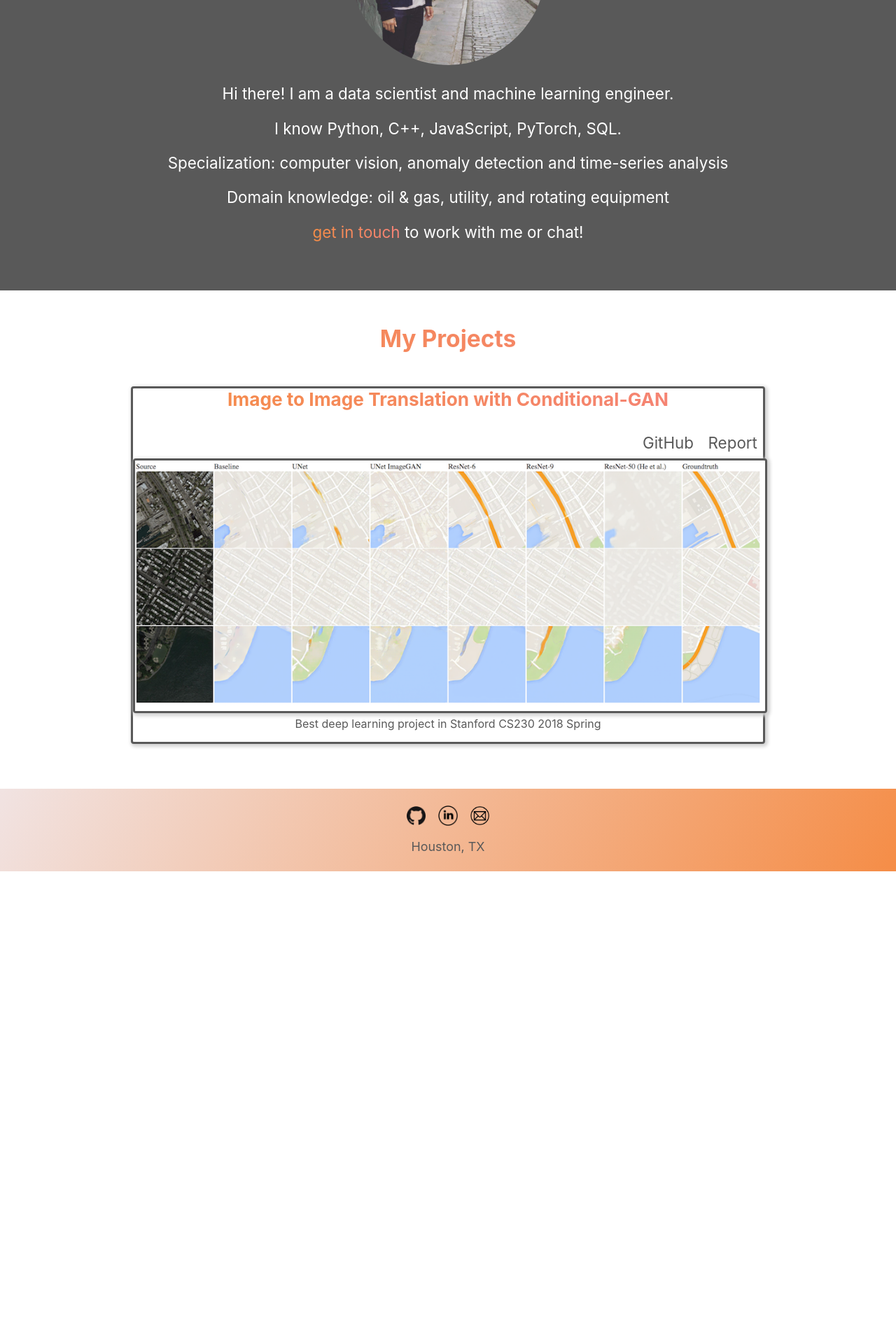
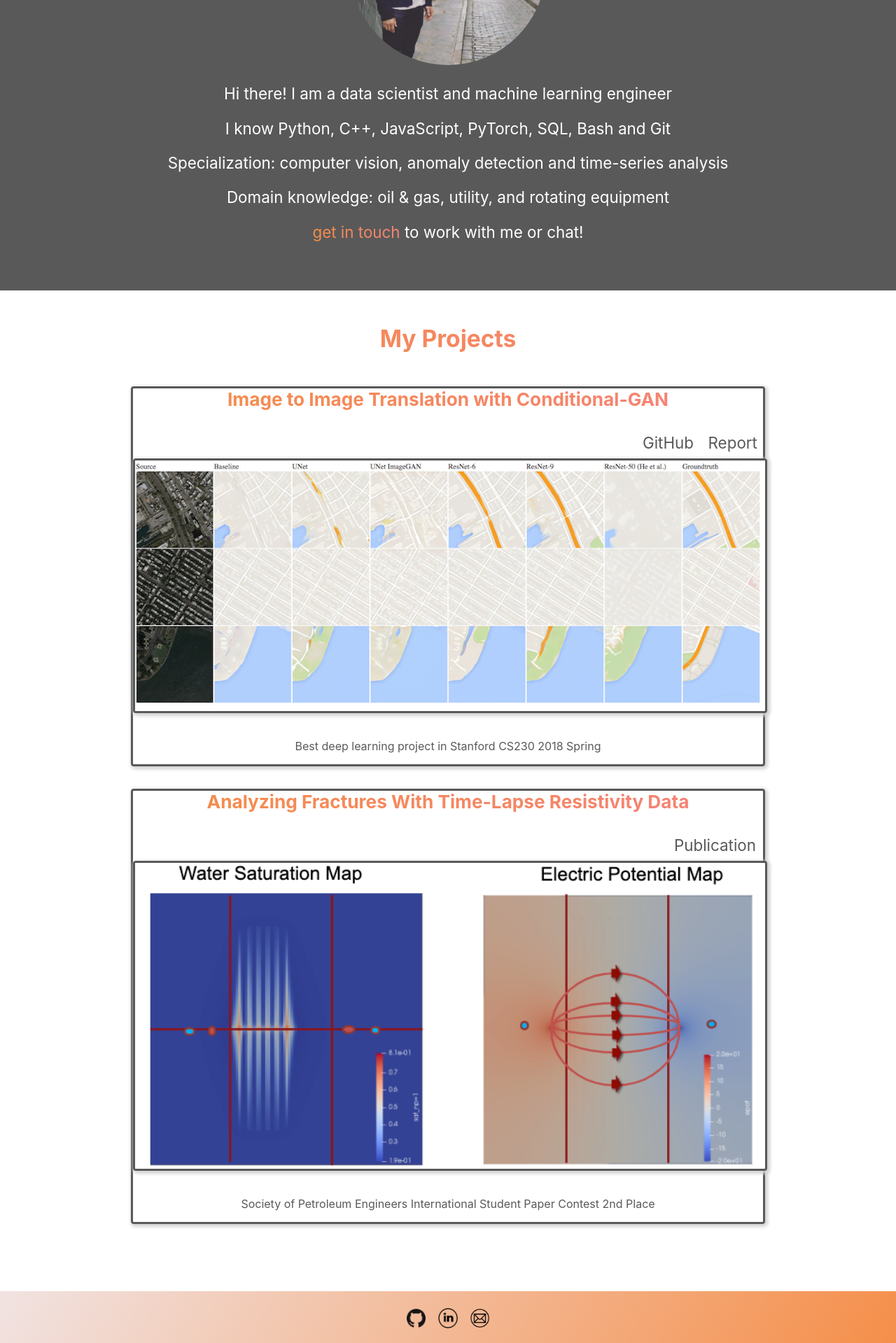
Before and after one commit to jason-hu7/husweb, a React (Create React App) app: page / in a window 1280 px wide. Shown: the part 1100-3019 px from the top of the page at 70% size. Before the commit the page ends 2345 px from the top, so only its background shows below. Built offline with nearby package versions, Linux system fonts and the light colour scheme.

Commit message:
add ms thesis

```diff
--- a/public/css/index.css
+++ b/public/css/index.css
@@ -157,6 +157,7 @@ a {
   max-width: 900px;
   margin: auto;
   margin-top: 0vh;
+  margin-bottom: 4vh;
   border-style: solid;
   border-radius: 4px;
   border-color: #595959;
--- a/src/components/about.js
+++ b/src/components/about.js
@@ -10,8 +10,8 @@ export default class About extends Component {
             src={process.env.PUBLIC_URL + "/assets/jason-cusco.jpg"}
             className="hu"
           />
-          <p>Hi there! I am a data scientist and machine learning engineer.</p>
-          <p>I know Python, C++, JavaScript, PyTorch, SQL.</p>
+          <p>Hi there! I am a data scientist and machine learning engineer</p>
+          <p>I know Python, C++, JavaScript, PyTorch, SQL, Bash and Git</p>
           <p>
             Specialization: computer vision, anomaly detection and time-series
             analysis
--- a/src/components/projects.js
+++ b/src/components/projects.js
@@ -37,6 +37,29 @@ export default class Projects extends Component {
             </p>
           </div>
         </div>
+        <div className="portfolio-card">
+          <div className="card-front-planner">
+            <h3>Analyzing Fractures With Time-Lapse Resistivity Data</h3>
+            <ul>
+              <li>
+                <a
+                  href="https://www.onepetro.org/conference-paper/SPE-196144-MS"
+                  target="_blank"
+                  className="links"
+                >
+                  Publication
+                </a>
+              </li>
+            </ul>
+            <img
+              src={process.env.PUBLIC_URL + "/assets/ms_thesis.png"}
+              className="portfolio-card"
+            />
+            <p style={{ fontSize: 16, marginTop: "0vh" }}>
+              Society of Petroleum Engineers International Student Paper Contest 2nd Place
+            </p>
+          </div>
+        </div>
       </div>
     );
   }
```
Also changed, not shown: public/assets/ms_thesis.png (added).
